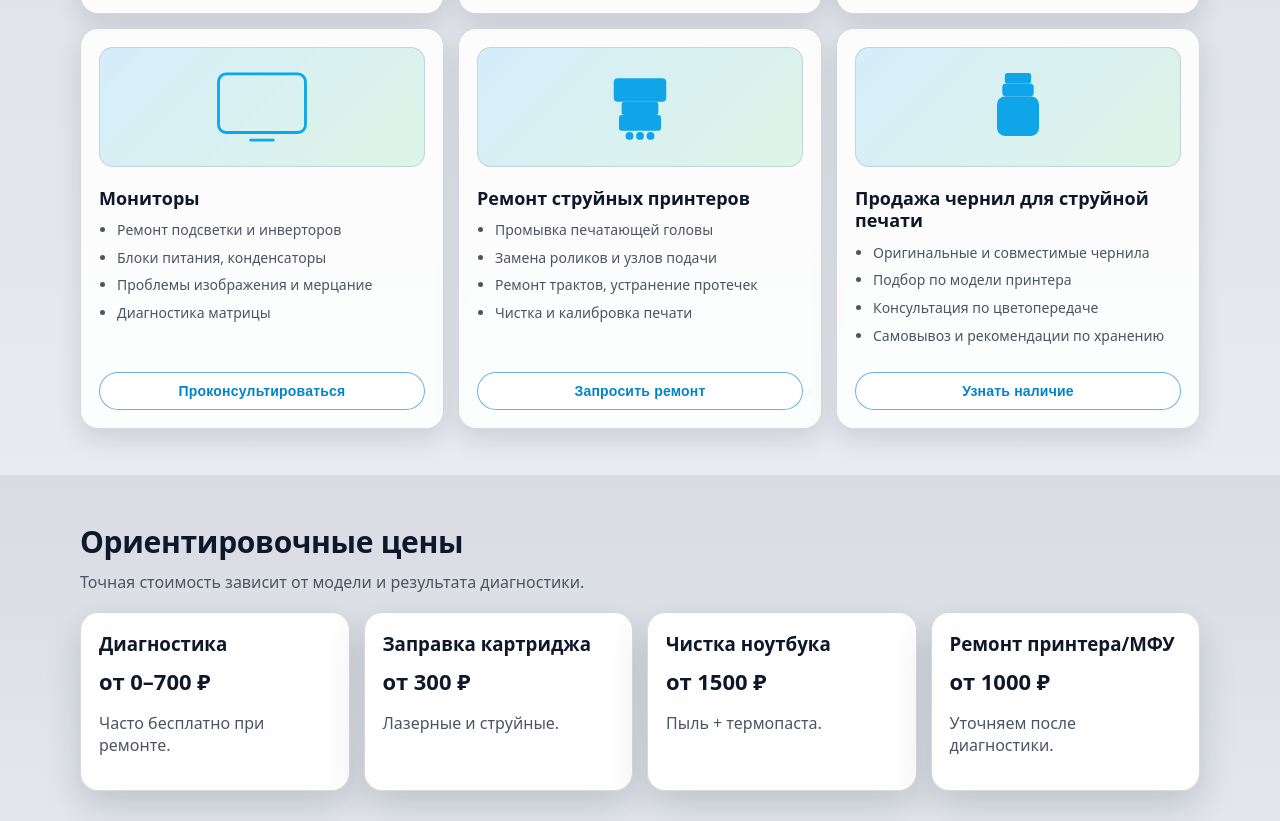
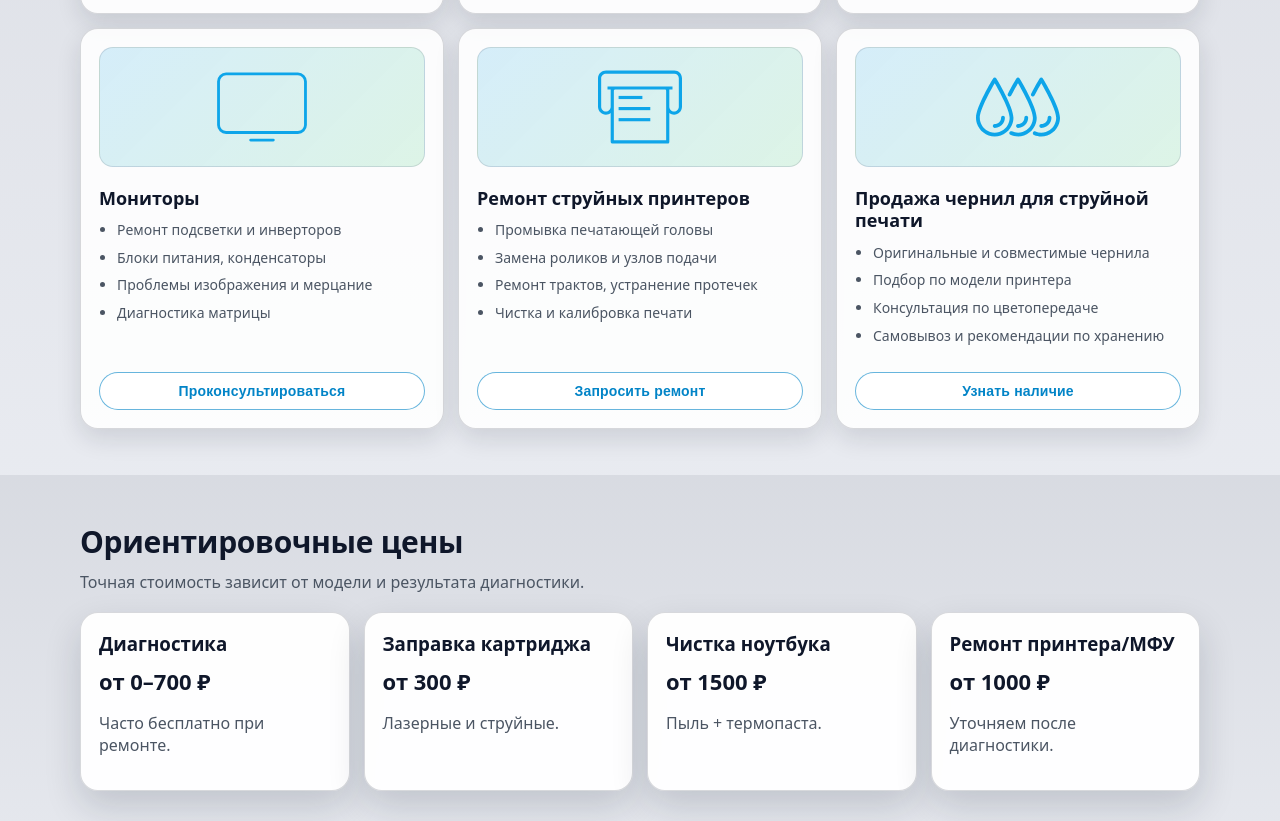
Before and after one commit to KonstaKozh/listek-GPT, a plain HTML site: page index.html in a window 1280 px wide. Shown: the part 1147-1968 px from the top of the page. Drawn offline with Linux system fonts and the light colour scheme.

Commit message:
Update service icons and card styles

```diff
--- a/index.html
+++ b/index.html
@@ -207,7 +207,7 @@
 
                 <article class="card">
                     <div class="card-media">
-                        <span class="card-icon card-icon--ink-bottle" role="img" aria-label="Продажа чернил для струйной печати"></span>
+                        <span class="card-icon card-icon--ink" role="img" aria-label="Продажа чернил для струйной печати"></span>
                     </div>
                     <h3>Продажа чернил для струйной печати</h3>
                     <ul>
--- a/styles.css
+++ b/styles.css
@@ -619,12 +619,12 @@ img{ max-width: 100%; display: block; }
     -webkit-mask-image: url("img/monitor.svg");
 }
 .card-icon--inkjet{
-    mask-image: url("img/inkjet.svg");
-    -webkit-mask-image: url("img/inkjet.svg");
+    mask-image: url("img/printer-ink.svg?v=2");
+    -webkit-mask-image: url("img/printer-ink.svg?v=2");
 }
-.card-icon--ink-bottle{
-    mask-image: url("img/ink-bottle.svg");
-    -webkit-mask-image: url("img/ink-bottle.svg");
+.card-icon--ink{
+    mask-image: url("img/ink.svg?v=2");
+    -webkit-mask-image: url("img/ink.svg?v=2");
 }
 .card h3{
     margin: 0;
```
Also changed, not shown: img/ink-bottle.svg (deleted), img/ink.svg (added), img/inkjet.svg (deleted), img/printer-ink.svg (added).
